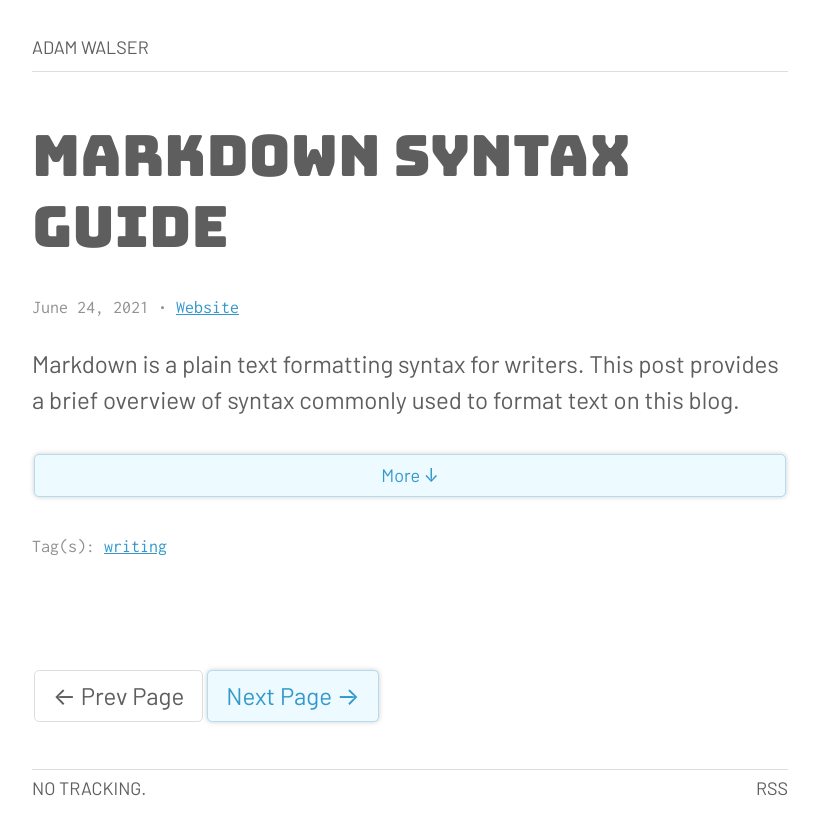
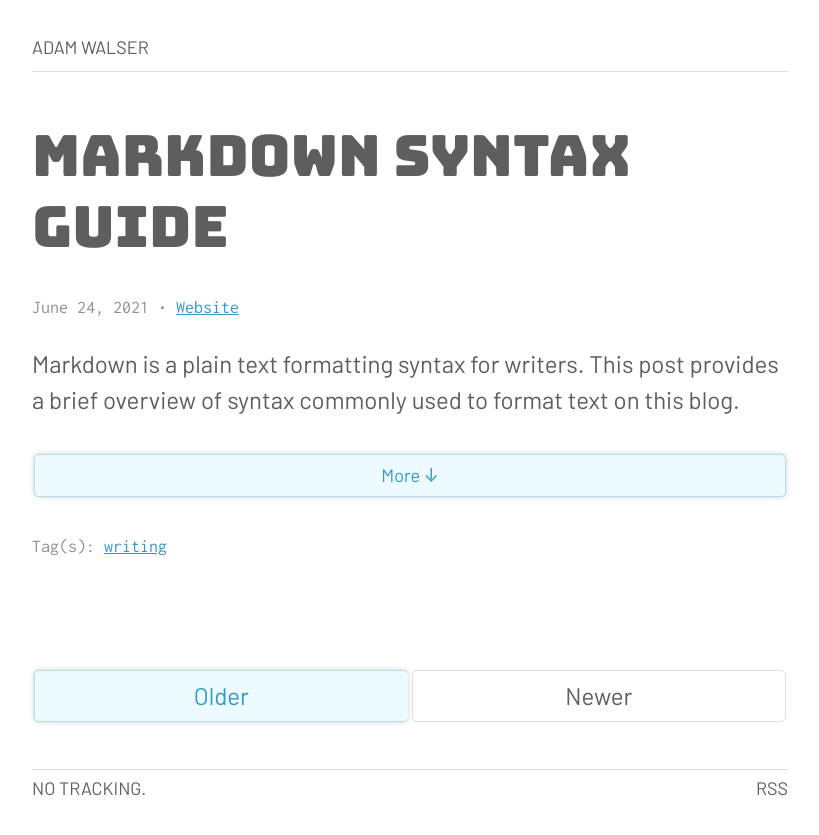
Before and after one commit to ajpwalser/ajpwalser.github.io, a Jekyll site: the page built from index.html, in a window 1280 px wide. Shown: the top 835 px of the page, without its empty margins (230-1049 px from the left). Built offline with Jekyll 4.4.1, drawn with Linux system fonts in a browser that asks for light colours; the list of posts is cut into pages by our own code.

Commit message:
Update index.html

```diff
--- a/index.html
+++ b/index.html
@@ -56,18 +56,17 @@
 </p>
 </article>
 {% endfor %}
-<!-- pagination -->
-{% if paginator.total_pages > 1 %}
-<div class="pagination">
-   {% if paginator.previous_page %}
-   <a href="{{ paginator.previous_page_path | prepend: site.baseurl | replace: '//', '/' }}">&#8592; Prev Page</a>
-   {% else %}
-   <span>&#8592; Prev Page</span>
-   {% endif %}
-   {% if paginator.next_page %}
-   <a href="{{ paginator.next_page_path | prepend: site.baseurl | replace: '//', '/' }}">Next Page &#8594;</a>
-   {% else %}
-   <span>Next Page &#8594;</span>
-   {% endif %}
-</div>
+{% if paginator %}
+  <div class="pagination">
+    {% if paginator.next_page %}
+      <a class="pagination-item older" href="{{ paginator.next_page_path | relative_url }}">Older</a>
+    {% else %}
+      <span class="pagination-item older">Older</span>
+    {% endif %}
+    {% if paginator.previous_page %}
+      <a class="pagination-item newer" href="{{ paginator.previous_page_path | relative_url }}">Newer</a>
+    {% else %}
+      <span class="pagination-item newer">Newer</span>
+    {% endif %}
+  </div>
 {% endif %}
```
